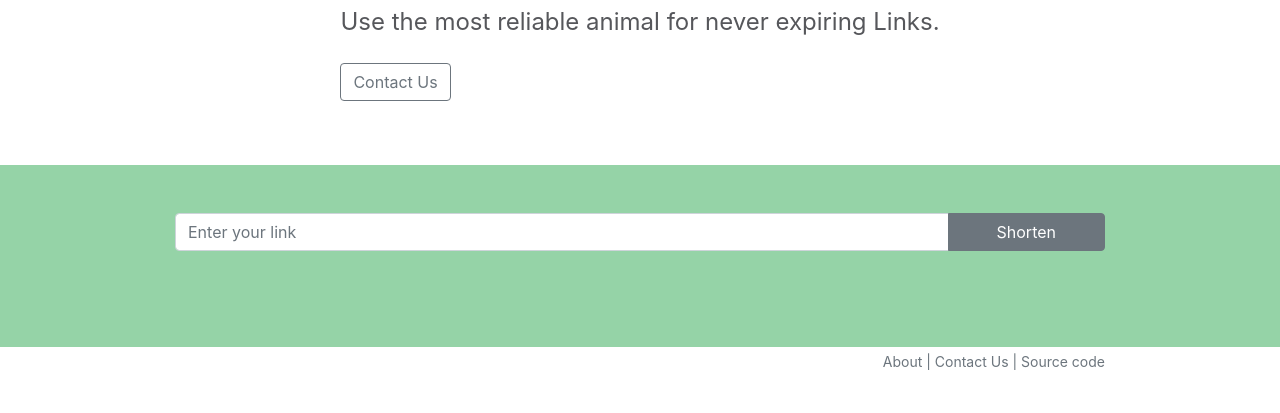
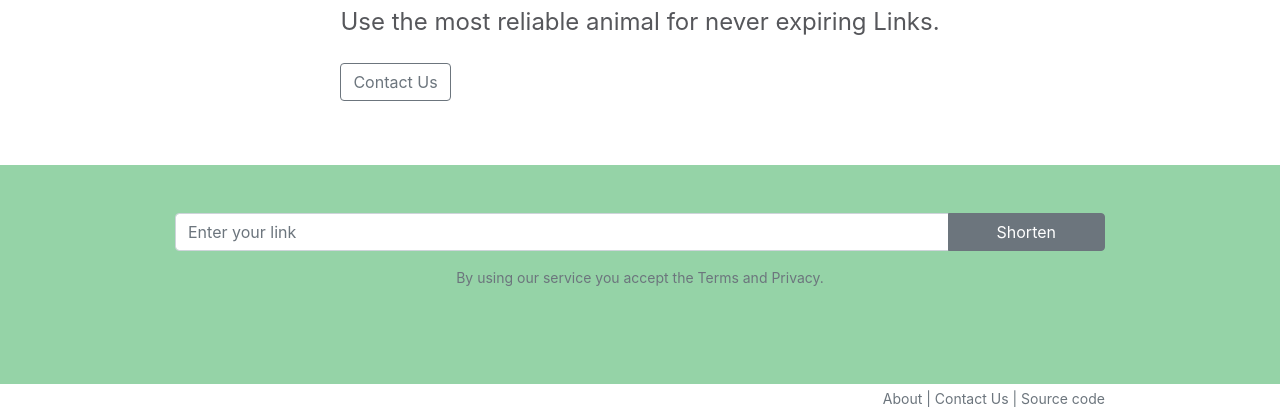
Before and after one commit to pcp11/link-lizard, a Django app: page / in a window 1280 px wide. Shown: the part 595-1008 px from the top of the page. Before the commit the page ends 965 px from the top, so only its background shows below. Run offline with Django 3.2, Linux system fonts and the light colour scheme; some libraries are stand-ins or nearby versions.

Commit message:
Add bottom text

```diff
--- a/templates/base.html
+++ b/templates/base.html
@@ -46,6 +46,9 @@
         </div>
     </form>
     {% block content %}{% endblock %}
+    <p class="mt-3" style="font-size:14; color: #6c757d; text-align: center;">
+        By using our service you accept the Terms and Privacy.
+    </p>
 </div>
 </div>
 <div class="container py-1"
```
